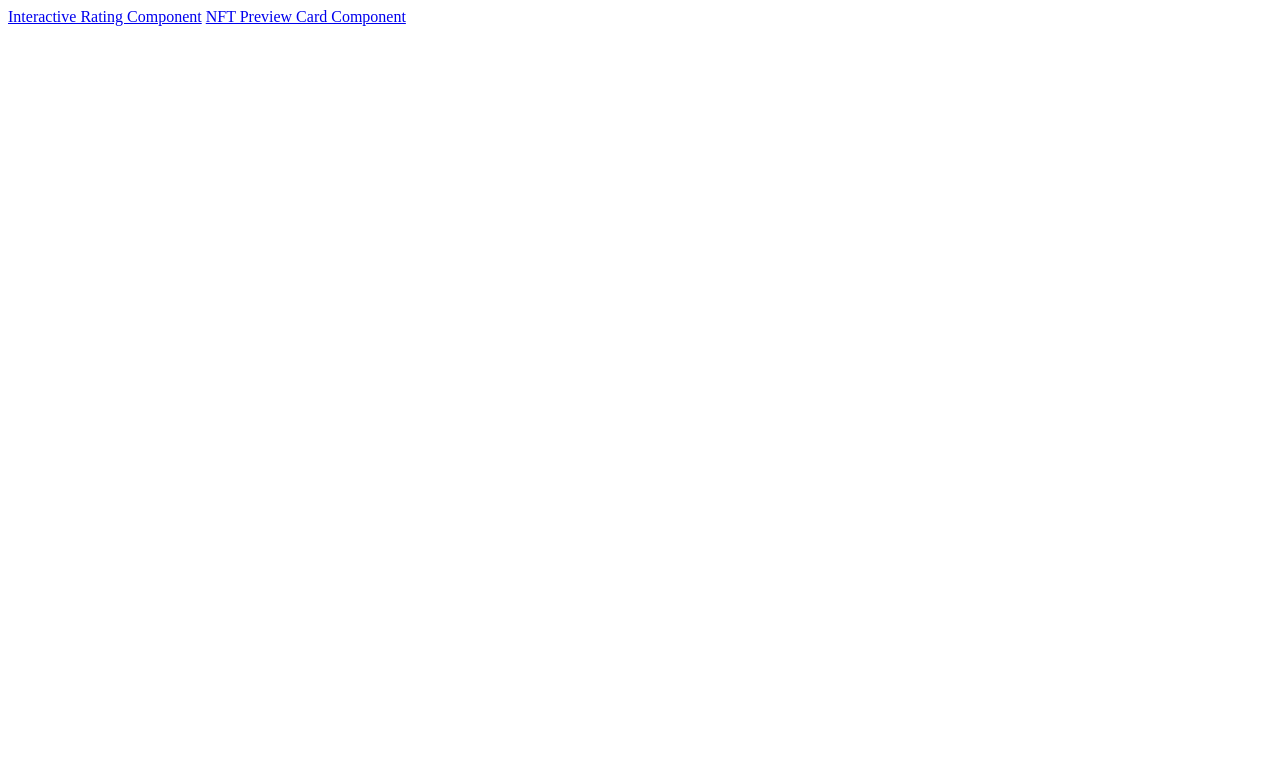
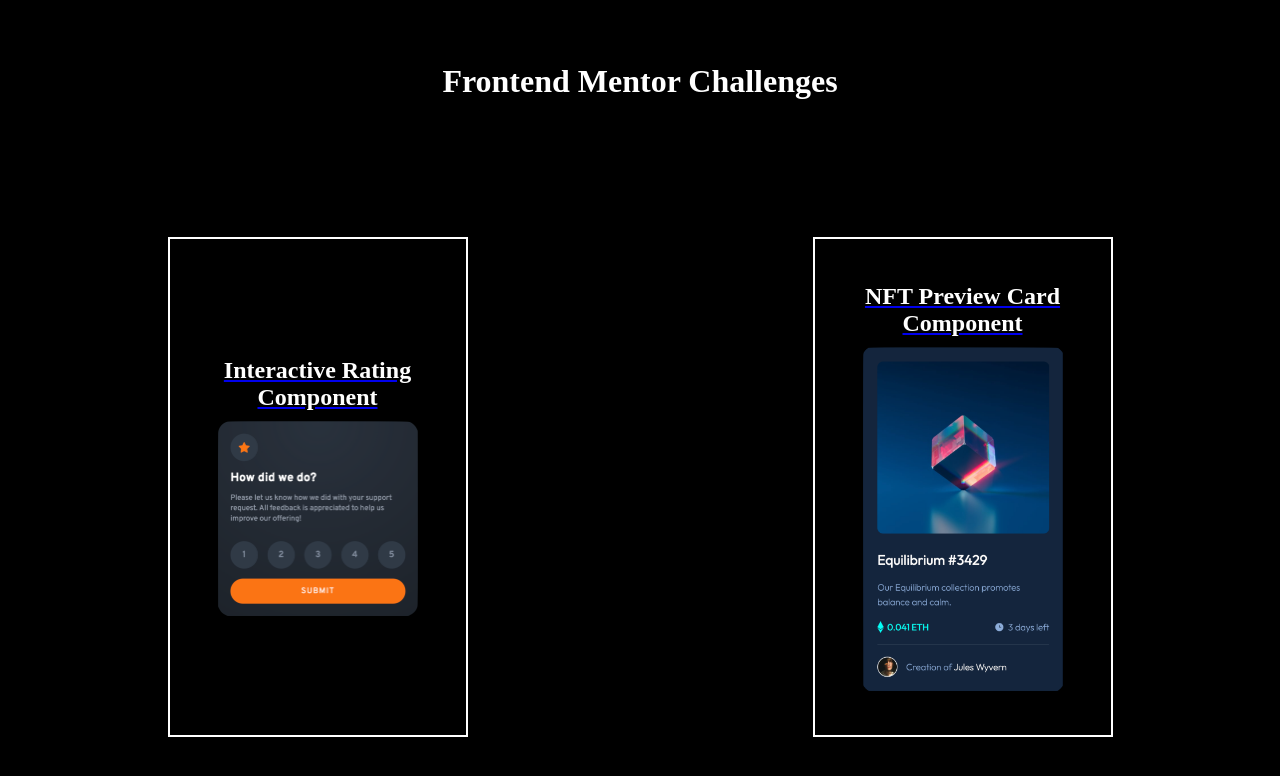
Before and after one commit to alexandrumot/frontend-mentor, a plain HTML site: page index.html in a window 1280 px wide. Drawn offline with Linux system fonts and the light colour scheme.

Commit message:
Added Projects page

```diff
--- a/index.html
+++ b/index.html
@@ -1,20 +1,26 @@
 <!DOCTYPE html>
-<!--[if lt IE 7]>      <html class="no-js lt-ie9 lt-ie8 lt-ie7"> <![endif]-->
-<!--[if IE 7]>         <html class="no-js lt-ie9 lt-ie8"> <![endif]-->
-<!--[if IE 8]>         <html class="no-js lt-ie9"> <![endif]-->
-<!--[if gt IE 8]>      <html class="no-js"> <!--<![endif]-->
-<html>
+<html lang="en">
   <head>
     <meta charset="utf-8">
     <meta http-equiv="X-UA-Compatible" content="IE=edge">
     <title>Alex's Frontend Mentor Projects</title>
     <meta name="description" content="">
     <meta name="viewport" content="width=device-width, initial-scale=1">
-    <!-- <link rel="stylesheet" href=""> -->
+    <link rel="stylesheet" href="./styles/styles.css">
   </head>
   <body>
-    <a href="./interactive-rating-component/index.html">Interactive Rating Component</a>
-    <a href="./nft-preview-card-component/index.html">NFT Preview Card Component</a>
+    <div class="container">
+      <h1>Frontend Mentor Challenges</h1>
+      <a href="./interactive-rating-component/index.html" class="card">
+        <h2>Interactive Rating Component</h2>
+        <img src="./thumbnails/rating-thumbnail.png" alt="Rating thumbnail">
+      </a>
+      <a href="./nft-preview-card-component/index.html" class="card">
+        <h2>NFT Preview Card Component</h2>
+        <img src="./thumbnails/nft-thumbnail.png" alt="NFT thumbnail">
+      </a>
+    </div>
+
 
     <!-- <script src="" async defer></script> -->
   </body>
--- /dev/null
+++ b/styles/styles.scss
@@ -0,0 +1,52 @@
+$background: rgb(0, 0, 0);
+
+* {
+  box-sizing: border-box;
+  margin: 0;
+}
+
+body {
+  background-color: black;
+  height: 100vh;
+  display: flex;
+  flex-direction: column;
+  justify-content: center;
+}
+
+h1 {
+  width: 100%;
+  width: 100;
+  color: white;
+  text-align: center;
+}
+
+.container {
+  height: 100%;
+  display: flex;
+  align-items: center;
+  flex-wrap: wrap;
+  gap: 10px;
+  justify-content: space-around;
+}
+
+img {
+  width: 200px;
+  height: auto;
+}
+
+.card {
+  width: 300px;
+  height: 500px;
+  padding: 10px;
+  border: 2px solid white;
+  display: flex;
+  flex-direction: column;
+  justify-content: center;
+  align-items: center;
+  gap: 10px;
+  h2 {
+    text-decoration: none;
+    color: white;
+    text-align: center;
+  }
+}
```
Also changed, not shown: styles/styles.css (added), thumbnails/nft-thumbnail.png (added), thumbnails/rating-thumbnail.png (added), 1 other file.
